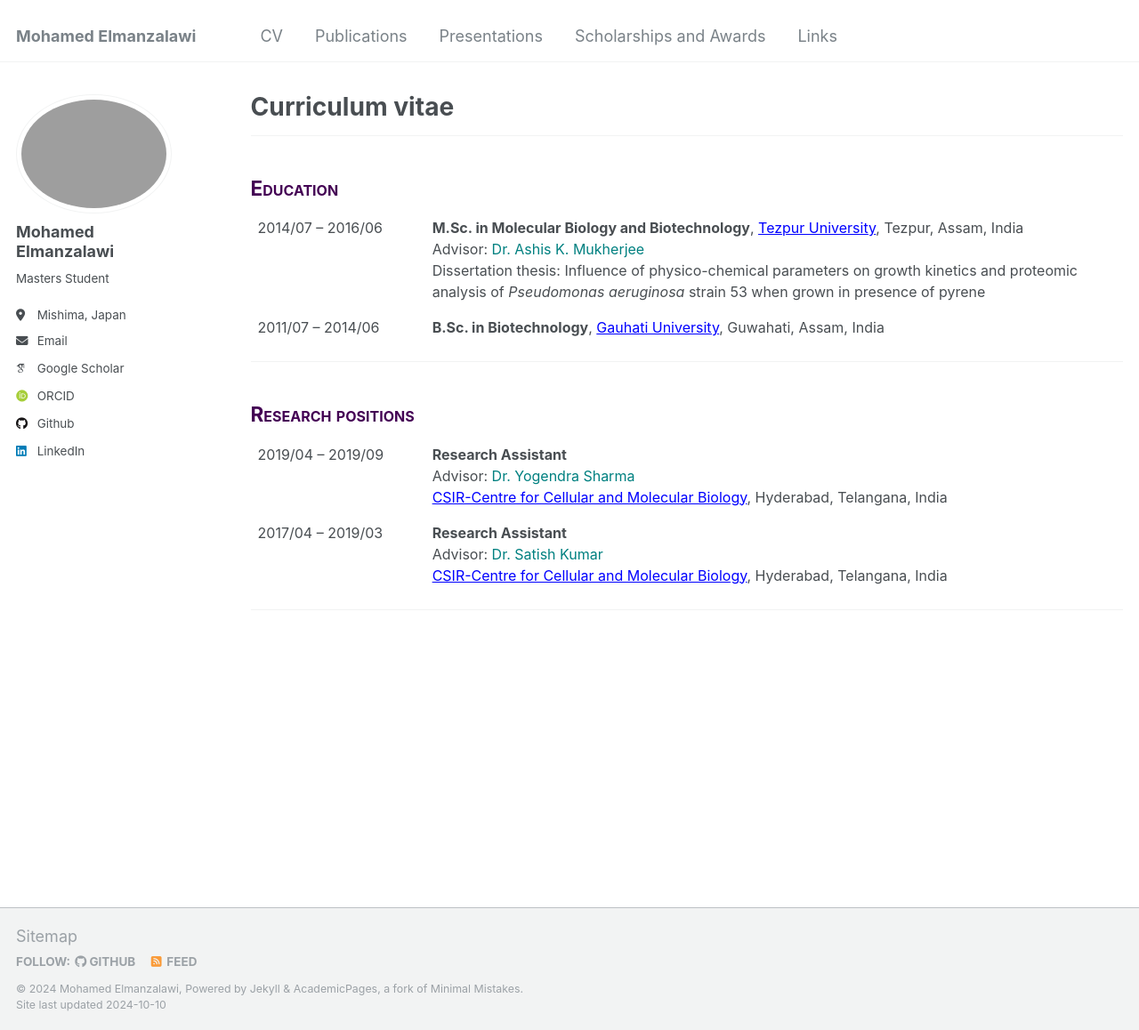
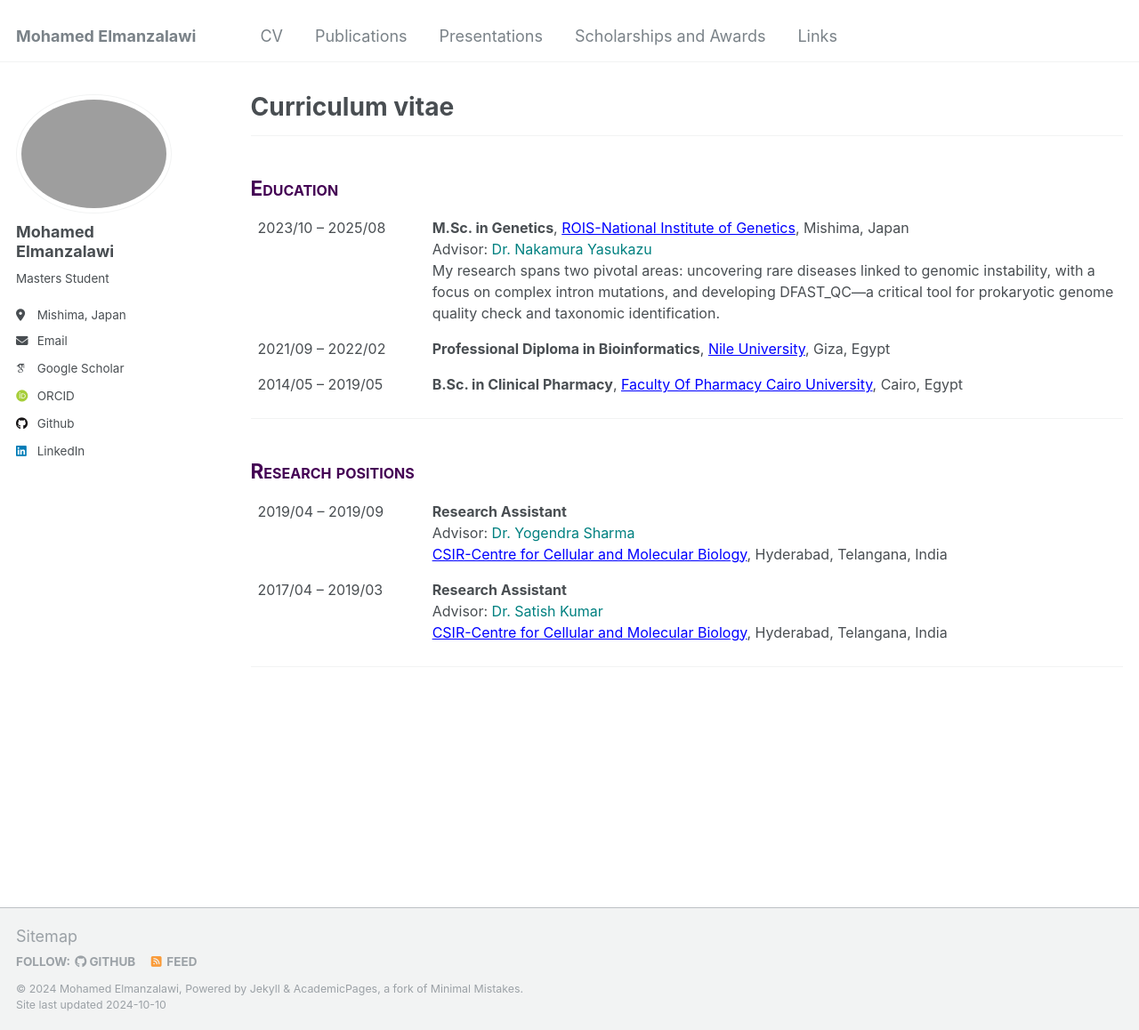
Before and after one commit to Mohamed-Elmanzalawi/MohamedElmanzalawi.github.io, a Jekyll site: the page built from _pages/cv.md, in a window 1280 px wide and 1158 px high. Shown: the whole window at 89% size. Built offline with Jekyll 4.4.1, drawn with Linux system fonts in a browser that asks for light colours; some web fonts are replaced.

Commit message:
Update cv.md

```diff
--- a/_pages/cv.md
+++ b/_pages/cv.md
@@ -14,17 +14,23 @@ redirect_from:
 
 <table style="border: none; width: 100%; font-size: 16px;">
   <tr>
-    <td style="border: none; width: 20%; vertical-align: top;">2014/07 – 2016/06</td>
+    <td style="border: none; width: 20%; vertical-align: top;">2023/10 – 2025/08</td>
     <td style="border: none;">
-      <b>M.Sc. in Molecular Biology and Biotechnology</b>, <a href="https://www.tezu.ernet.in" style="color: blue;">Tezpur University</a>, Tezpur, Assam, India<br>
-      Advisor: <span style="color:teal;">Dr. Ashis K. Mukherjee</span><br>
-      Dissertation thesis: Influence of physico-chemical parameters on growth kinetics and proteomic analysis of <i>Pseudomonas aeruginosa</i> strain 53 when grown in presence of pyrene<br>
+      <b>M.Sc. in Genetics</b>, <a href="https://www.nig.ac.jp/nig/" style="color: blue;">ROIS-National Institute of Genetics</a>, Mishima, Japan<br>
+      Advisor: <span style="color:teal;">Dr. Nakamura Yasukazu</span><br>
+      My research spans two pivotal areas: uncovering rare diseases linked to genomic instability, with a focus on complex intron mutations, and developing DFAST_QC—a critical tool for prokaryotic genome quality check and taxonomic identification.<br>
     </td>
   </tr>
   <tr>
-    <td style="border: none; width: 20%; vertical-align: top;">2011/07 – 2014/06</td>
+    <td style="border: none; width: 20%; vertical-align: top;">2021/09 – 2022/02</td>
     <td style="border: none;">
-      <b>B.Sc. in Biotechnology</b>, <a href="https://gauhati.ac.in/" style="color: blue;">Gauhati University</a>, Guwahati, Assam, India<br>
+      <b>Professional Diploma in Bioinformatics</b>, <a href="https://nu.edu.eg/" style="color: blue;">Nile University</a>, Giza, Egypt<br>
+    </td>
+  </tr>
+  <tr>
+    <td style="border: none; width: 20%; vertical-align: top;">2014/05 – 2019/05</td>
+    <td style="border: none;">
+      <b>B.Sc. in Clinical Pharmacy</b>, <a href="https://gauhati.ac.in/" style="color: blue;">Faculty Of Pharmacy Cairo University</a>, Cairo, Egypt<br>
     </td>
   </tr>
 </table>
```
